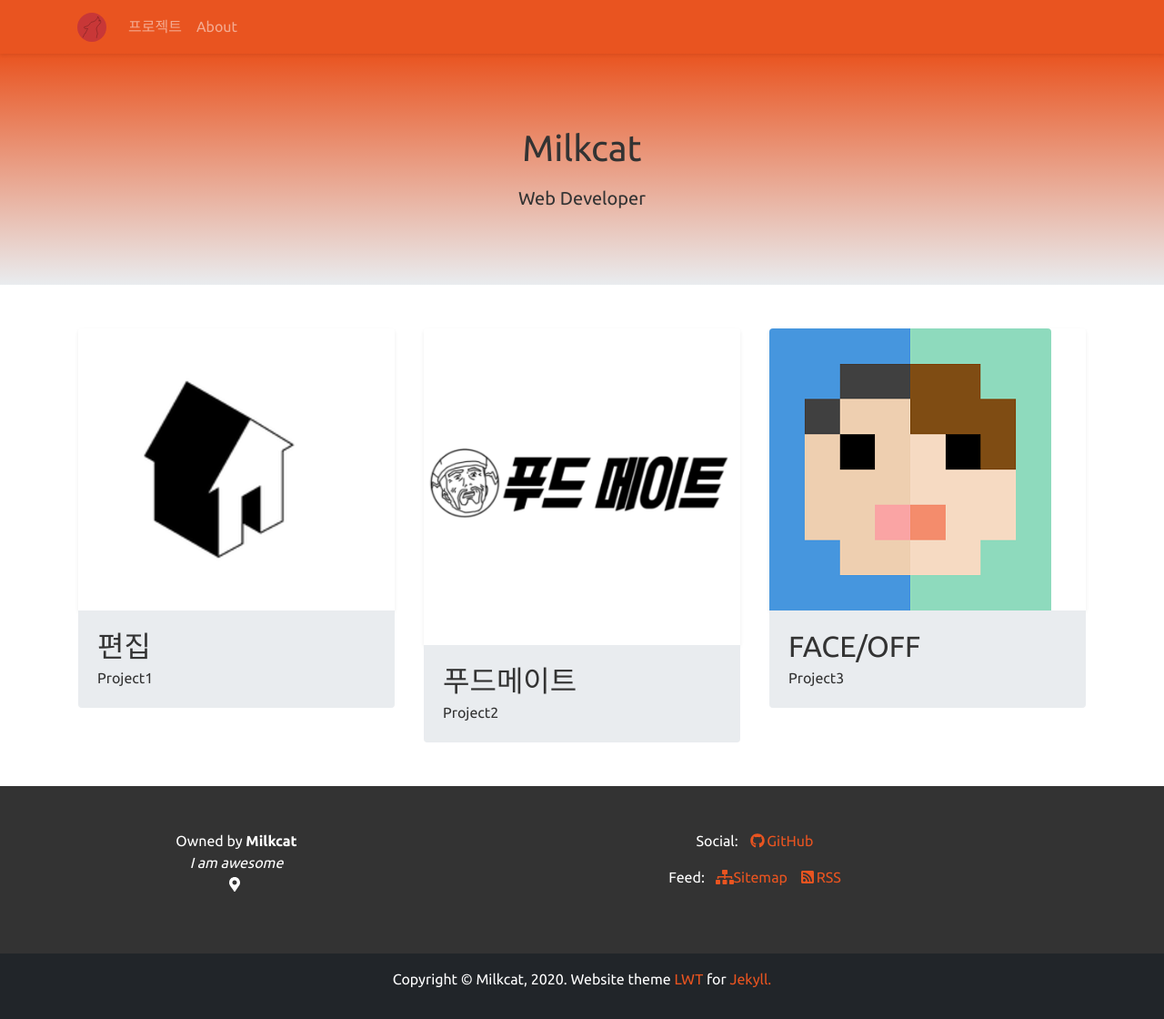
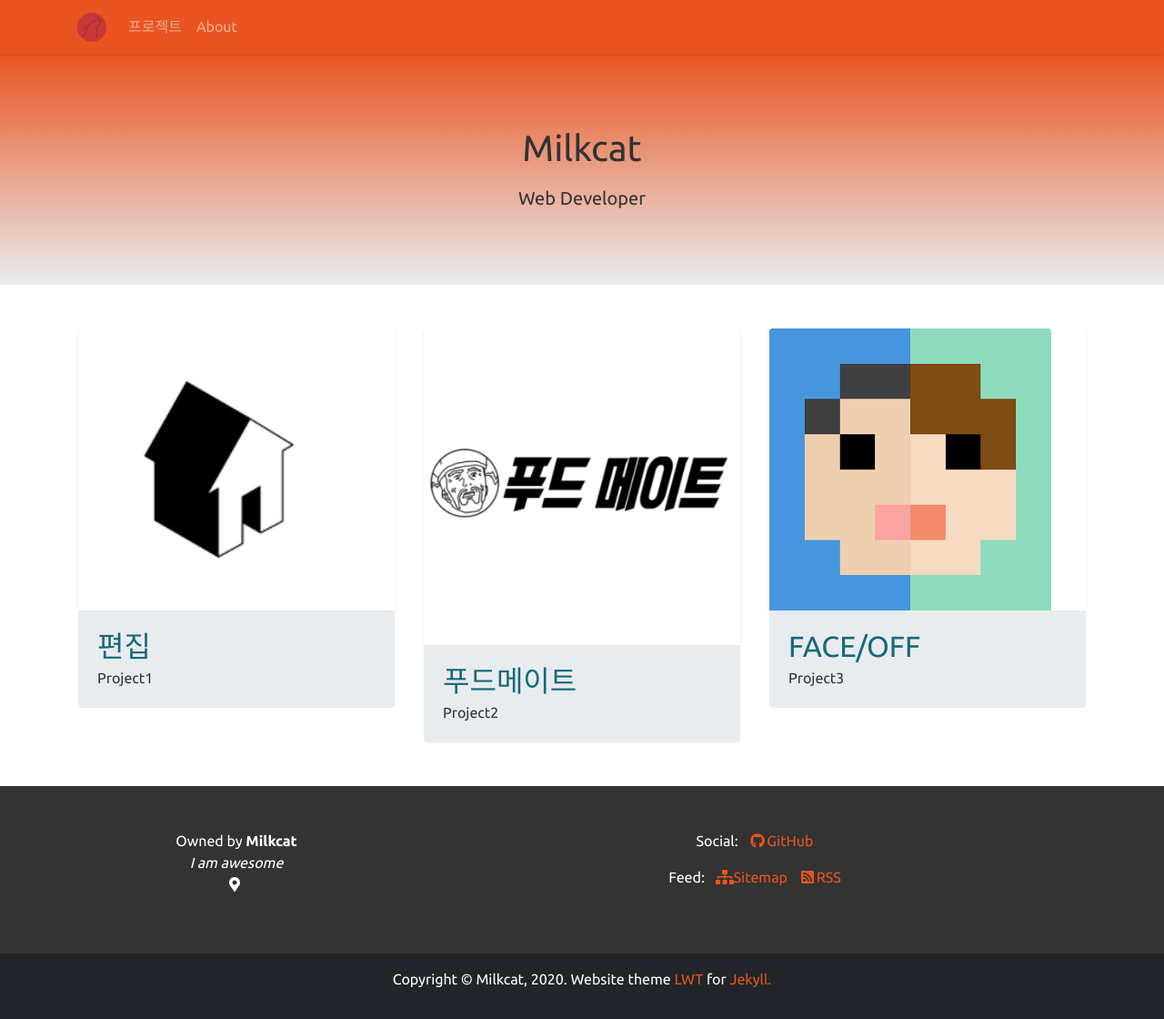
Before and after one commit to milkcat1994/milkcat1994.github.io, a Jekyll site: the page built from index.html, in a window 1280 px wide. Shown: the whole page at 91% size. Built offline with Jekyll 4.4.1, drawn with Linux system fonts in a browser that asks for light colours; the list of posts is cut into pages by our own code.

Commit message:
Edit : Edit main card title color

```diff
--- a/_sass/main-page/_main-page.scss
+++ b/_sass/main-page/_main-page.scss
@@ -8,6 +8,6 @@
     }
 }
 
-// .card-title{
-//     color:#bce6eb;
-// }
+.card-title{
+    color:#16697a;
+}
```
